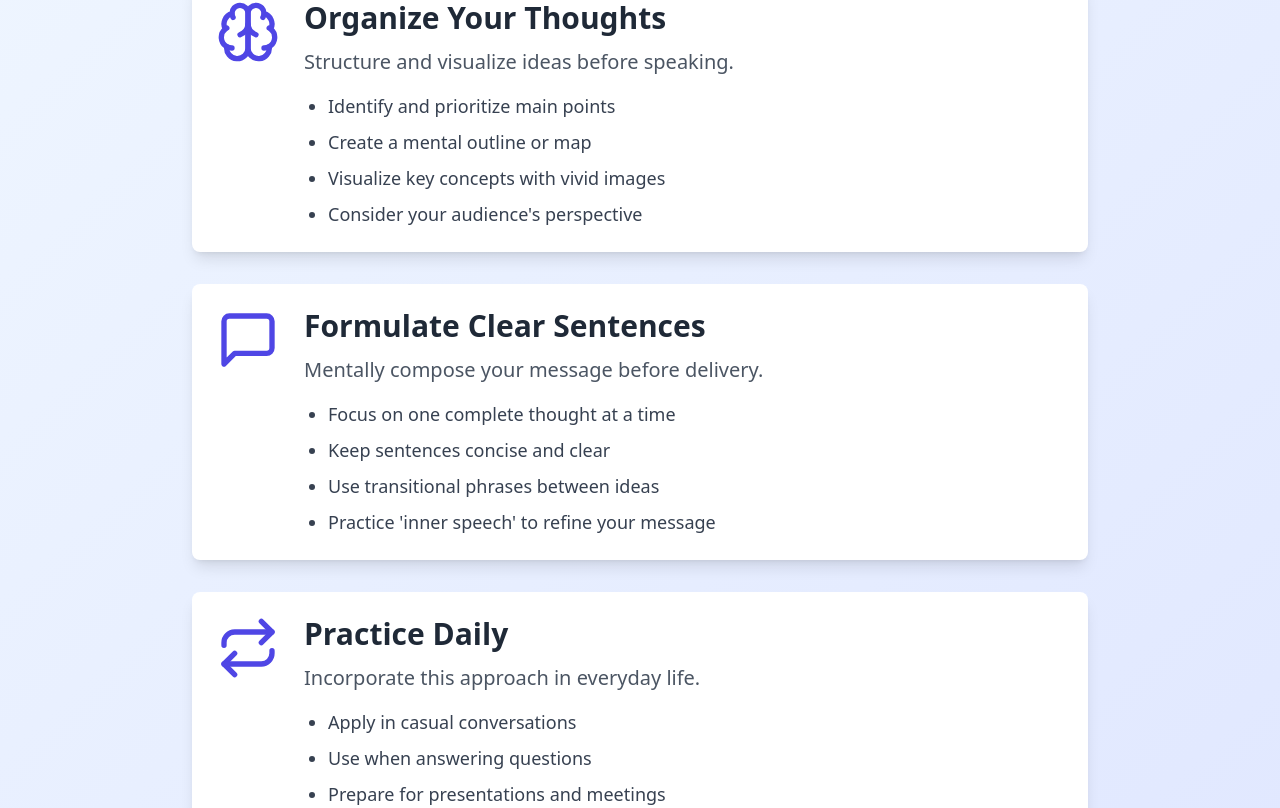
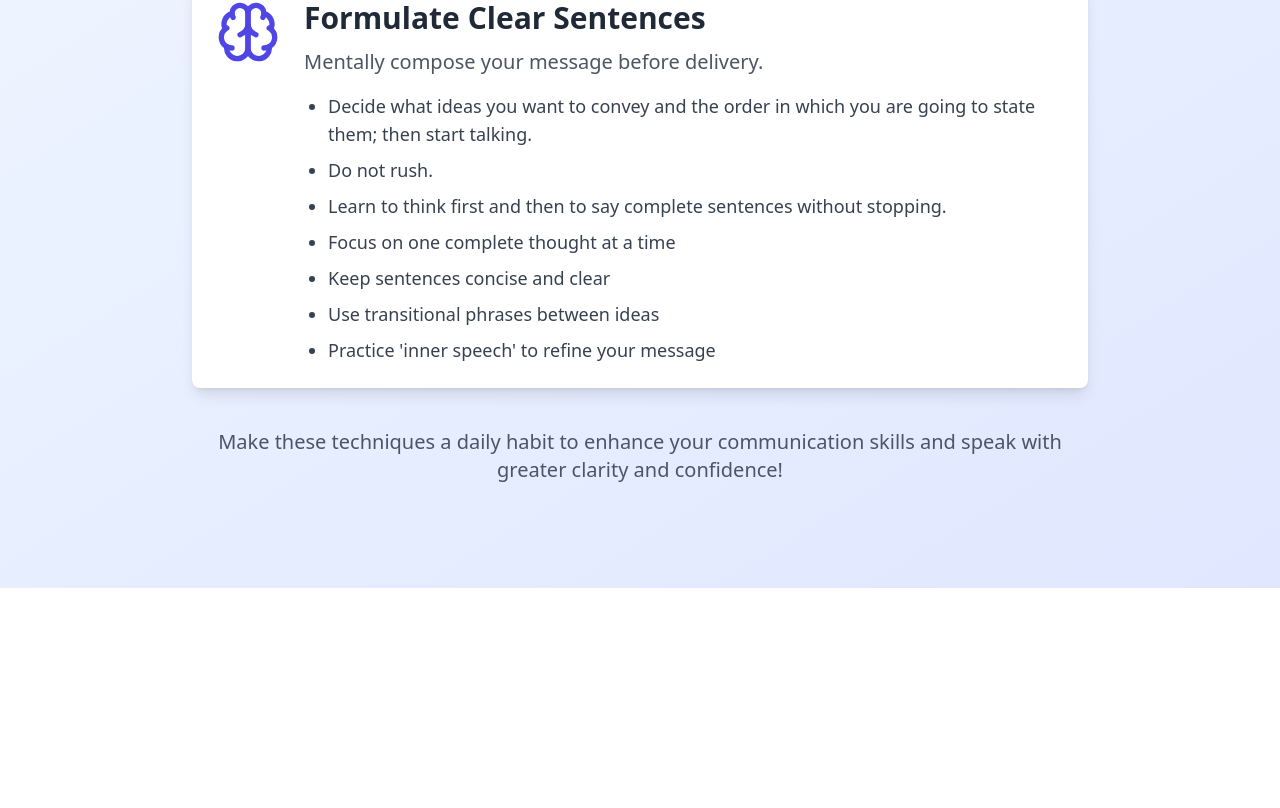
Before and after one commit to mamertofabian/fluent_delivery_poster, a React (Vite) app: page / in a window 1280 px wide. Shown: the part 212-1020 px from the top of the page. After the commit the page ends 800 px from the top, so only its background shows below. Built offline with nearby package versions, Linux system fonts and the light colour scheme.

Commit message:
simplify

```diff
--- a/src/App.tsx
+++ b/src/App.tsx
@@ -1,40 +1,20 @@
-import React from 'react';
-import { Brain, MessageSquare, Repeat } from 'lucide-react';
+import { Brain } from 'lucide-react';
 
 const thinkingSteps = [
   {
     icon: Brain,
-    title: "Organize Your Thoughts",
-    description: "Structure and visualize ideas before speaking.",
-    tips: [
-      "Identify and prioritize main points",
-      "Create a mental outline or map",
-      "Visualize key concepts with vivid images",
-      "Consider your audience's perspective"
-    ]
-  },
-  {
-    icon: MessageSquare,
     title: "Formulate Clear Sentences",
     description: "Mentally compose your message before delivery.",
     tips: [
+      "Decide what ideas you want to convey and the order in which you are going to state them; then start talking.",
+      "Do not rush.",
+      "Learn to think first and then to say complete sentences without stopping.",
       "Focus on one complete thought at a time",
       "Keep sentences concise and clear",
       "Use transitional phrases between ideas",
       "Practice 'inner speech' to refine your message"
     ]
   },
-  {
-    icon: Repeat,
-    title: "Practice Daily",
-    description: "Incorporate this approach in everyday life.",
-    tips: [
-      "Apply in casual conversations",
-      "Use when answering questions",
-      "Prepare for presentations and meetings",
-      "Reflect on your progress and adjust as needed"
-    ]
-  }
 ];
 
 function App() {
```
